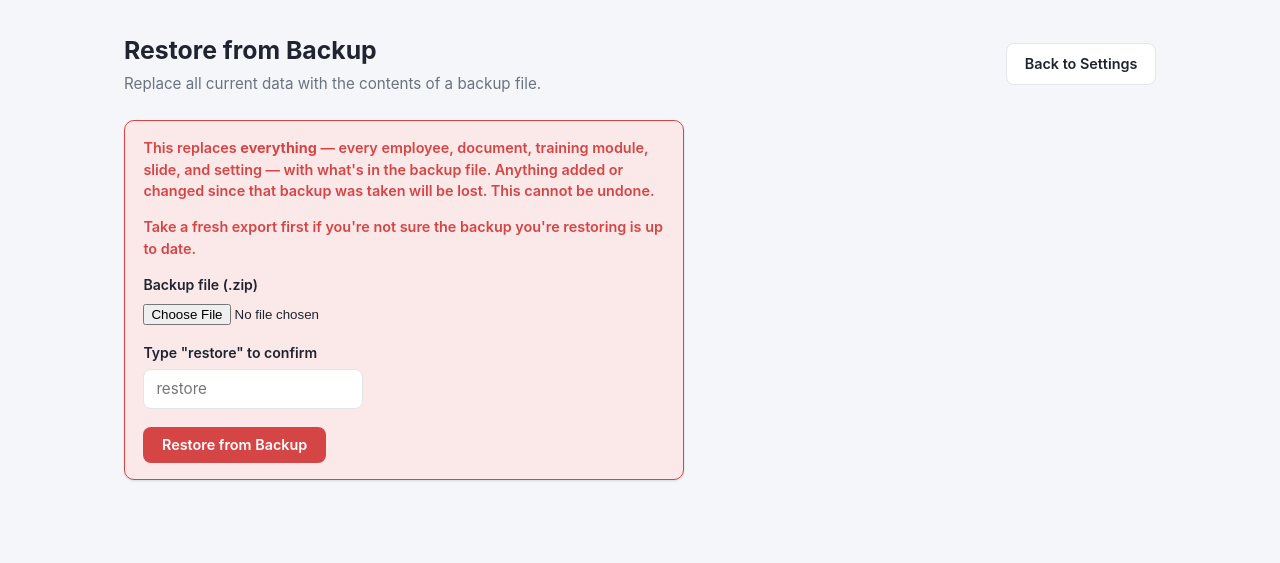
After one commit to zacharyrabinowitz/employee-portal, a Flask app: template templates/import_data.html in a window 1280 px wide. The commit adds this page. Shown: the top 563 px of the page. Run offline with Flask 3, Linux system fonts and the light colour scheme; the template is opened without the code that fills it, so the values that code supplies are empty.

Commit message:
describe what you changed

```diff
--- a/app.py
+++ b/app.py
@@ -1,9 +1,15 @@
+import io
+import json
 import os
 import re
 import secrets
 import shutil
 import sqlite3
+import tempfile
+import zipfile
 from datetime import datetime
+
+import migrate as db_migrate
 
 from flask import (
     Flask,
@@ -14,6 +20,7 @@ from flask import (
     session,
     url_for,
     flash,
+    send_file,
     send_from_directory,
 )
 
@@ -28,9 +35,11 @@ TRAINING_SLIDES_FOLDER = os.path.join(
 ALLOWED_EXTENSIONS = {"pdf", "doc", "docx", "txt", "png", "jpg", "jpeg"}
 ALLOWED_IMAGE_EXTENSIONS = {"png", "jpg", "jpeg", "gif", "webp"}
 
+UPLOADS_ROOT = os.path.join(os.path.dirname(os.path.abspath(__file__)), "uploads")
+
 app = Flask(__name__)
 app.secret_key = "dev-secret-key-change-me"
-app.config["MAX_CONTENT_LENGTH"] = 10 * 1024 * 1024  # 10 MB
+app.config["MAX_CONTENT_LENGTH"] = 200 * 1024 * 1024  # 200 MB (backup imports can be large)
 
 os.makedirs(UPLOAD_FOLDER, exist_ok=True)
 os.makedirs(EMPLOYEE_UPLOAD_FOLDER, exist_ok=True)
@@ -2411,5 +2420,164 @@ def update_module_checklists(module_id):
     return redirect(url_for("training_detail_admin", module_id=module_id) + "#onboarding")
 
 
+# ---------------------------------------------------------------------------
+# Full data export / import (backup and restore)
+# ---------------------------------------------------------------------------
+
+@app.route("/admin/settings/export")
+def export_data():
+    resp = require_admin()
+    if resp:
+        return resp
+
+    # Consistent snapshot of the live database via SQLite's own backup API,
+    # rather than copying the file directly (safe even mid-write).
+    with tempfile.NamedTemporaryFile(suffix=".db", delete=False) as tmp:
+        tmp_path = tmp.name
+    src = dst = None
+    try:
+        src = sqlite3.connect(DB_PATH)
+        dst = sqlite3.connect(tmp_path)
+        src.backup(dst)
+    finally:
+        if dst is not None:
+            dst.close()
+        if src is not None:
+            src.close()
+
+    try:
+        with open(tmp_path, "rb") as f:
+            db_bytes = f.read()
+    finally:
+        try:
+            os.remove(tmp_path)
+        except OSError:
+            pass
+
+    buffer = io.BytesIO()
+    with zipfile.ZipFile(buffer, "w", zipfile.ZIP_DEFLATED) as zf:
+        zf.writestr("portal.db", db_bytes)
+        zf.writestr(
+            "manifest.json",
+            json.dumps(
+                {
+                    "app": "employee-portal",
+                    "exported_at": datetime.utcnow().isoformat(timespec="seconds") + "Z",
+                    "exported_by": session.get("name"),
+                },
+                indent=2,
+            ),
+        )
+        if os.path.isdir(UPLOADS_ROOT):
+            for root, _dirs, files in os.walk(UPLOADS_ROOT):
+                for fname in files:
+                    full_path = os.path.join(root, fname)
+                    arcname = os.path.join("uploads", os.path.relpath(full_path, UPLOADS_ROOT))
+                    zf.write(full_path, arcname)
+    buffer.seek(0)
+
+    filename = f"employee-portal-backup-{datetime.utcnow().strftime('%Y%m%d-%H%M%S')}.zip"
+    return send_file(
+        buffer, mimetype="application/zip", as_attachment=True, download_name=filename
+    )
+
+
+@app.route("/admin/settings/import", methods=["GET", "POST"])
+def import_data():
+    resp = require_admin()
+    if resp:
+        return resp
+
+    if request.method == "POST":
+        confirm = request.form.get("confirm", "").strip().lower()
+        if confirm != "restore":
+            flash('You must type "restore" to confirm.', "error")
+            return render_template("import_data.html")
+
+        file = request.files.get("backup_file")
+        if not file or not file.filename or not file.filename.lower().endswith(".zip"):
+            flash("Please choose a .zip backup file to restore.", "error")
+            return render_template("import_data.html")
+
+        try:
+            zf = zipfile.ZipFile(file.stream)
+        except zipfile.BadZipFile:
+            flash("That file isn't a valid backup zip.", "error")
+            return render_template("import_data.html")
+
+        if "portal.db" not in zf.namelist():
+            flash(
+                "That zip doesn't contain a portal.db — it doesn't look like a backup from this app.",
+                "error",
+            )
+            return render_template("import_data.html")
+
+        # Extract the DB into a temp file and sanity-check it before touching anything live.
+        with tempfile.NamedTemporaryFile(suffix=".db", delete=False) as tmp:
+            tmp_path = tmp.name
+            tmp.write(zf.read("portal.db"))
+
+        valid = False
+        check_conn = None
+        try:
+            check_conn = sqlite3.connect(tmp_path)
+            valid = (
+                check_conn.execute(
+                    "SELECT name FROM sqlite_master WHERE type = 'table' AND name = 'employees'"
+                ).fetchone()
+                is not None
+            )
+        except sqlite3.DatabaseError:
+            valid = False
+        finally:
+            if check_conn is not None:
+                check_conn.close()
+
+        if not valid:
+            os.remove(tmp_path)
+            flash(
+                "That backup's database looks corrupt or isn't an employee-portal backup.", "error"
+            )
+            return render_template("import_data.html")
+
+        # Release our own connection to the live DB before swapping the file out from under it.
+        db = g.pop("db", None)
+        if db is not None:
+            db.close()
+
+        shutil.copyfile(tmp_path, DB_PATH)
+        os.remove(tmp_path)
+
+        # Bring an older backup's schema up to date with what this version of the app expects.
+        db_migrate.migrate()
+
+        # Replace uploaded files with exactly what's in the backup.
+        if os.path.isdir(UPLOADS_ROOT):
+            shutil.rmtree(UPLOADS_ROOT)
+        os.makedirs(UPLOADS_ROOT, exist_ok=True)
+
+        uploads_root_normalized = os.path.normpath(UPLOADS_ROOT) + os.sep
+        for member in zf.namelist():
+            if not member.startswith("uploads/") or member.endswith("/"):
+                continue
+            relative = member[len("uploads/") :]
+            target = os.path.normpath(os.path.join(UPLOADS_ROOT, relative))
+            if not target.startswith(uploads_root_normalized):
+                continue  # zip-slip guard: skip anything that would escape the uploads folder
+            os.makedirs(os.path.dirname(target), exist_ok=True)
+            with zf.open(member) as src_f, open(target, "wb") as dst_f:
+                shutil.copyfileobj(src_f, dst_f)
+
+        os.makedirs(UPLOAD_FOLDER, exist_ok=True)
+        os.makedirs(EMPLOYEE_UPLOAD_FOLDER, exist_ok=True)
+        os.makedirs(TRAINING_SLIDES_FOLDER, exist_ok=True)
+
+        session.clear()
+        flash("Backup restored. Please log in again.", "success")
+        return redirect(url_for("login"))
+
+    return render_template("import_data.html")
+
+
 if __name__ == "__main__":
     app.run(host="127.0.0.1", port=5001, debug=True)
--- /dev/null
+++ b/templates/import_data.html
@@ -0,0 +1,28 @@
+{% extends "base.html" %}
+{% block title %}Restore from Backup · Employee Portal{% endblock %}
+{% block content %}
+<div class="page-header">
+  <div>
+    <h1>Restore from Backup</h1>
+    <p class="page-subtitle">Replace all current data with the contents of a backup file.</p>
+  </div>
+  <a class="btn btn-secondary" href="{{ url_for('settings_home') }}">Back to Settings</a>
+</div>
+
+<div class="card confirm-box" style="max-width:560px;">
+  <p>This replaces <strong>everything</strong> — every employee, document, training module, slide, and setting — with what's in the backup file. Anything added or changed since that backup was taken will be lost. This cannot be undone.</p>
+  <p>Take a fresh export first if you're not sure the backup you're restoring is up to date.</p>
+
+  <form method="post" action="{{ url_for('import_data') }}" enctype="multipart/form-data">
+    <div class="form-group">
+      <label for="backup_file">Backup file (.zip)</label>
+      <input type="file" id="backup_file" name="backup_file" accept=".zip" required>
+    </div>
+    <div class="form-group">
+      <label for="confirm">Type "restore" to confirm</label>
+      <input type="text" id="confirm" name="confirm" placeholder="restore" required style="max-width:220px;">
+    </div>
+    <button type="submit" class="btn btn-danger">Restore from Backup</button>
+  </form>
+</div>
+{% endblock %}
```
Also changed, not shown: templates/settings.html (+9 -0 lines).
